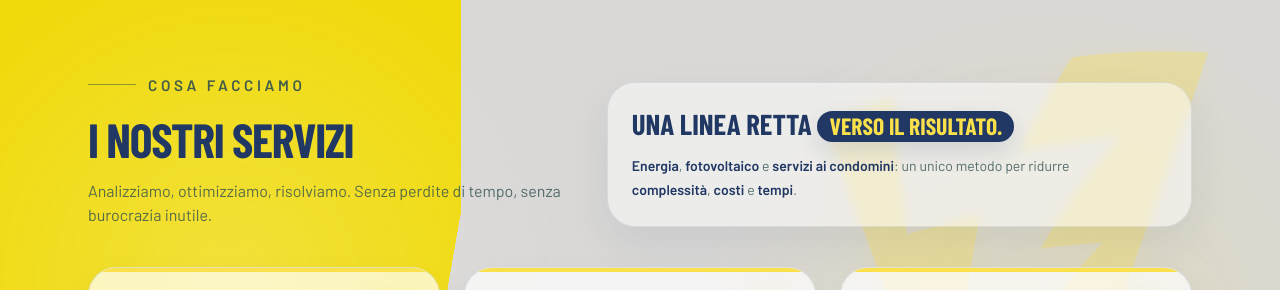
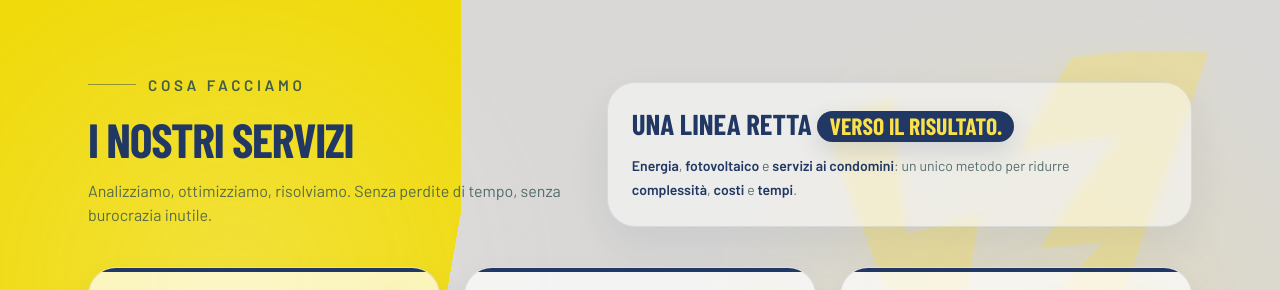
Before and after one commit to daviducciope/hurka, a plain HTML site: page preview.html in a window 1280 px wide. Shown: the part 814-1104 px from the top of the page. Drawn offline with nearby package versions, Linux system fonts and the light colour scheme; a web font is replaced by a local one.

Commit message:
Update hero section card styles to use brand navy for improved visual consistency

```diff
--- a/preview.html
+++ b/preview.html
@@ -360,7 +360,7 @@
 
         <div class="mt-10 grid gap-6 lg:grid-cols-3">
           <article class="group relative overflow-hidden rounded-[28px] border border-brand-navy/10 bg-white/70 p-7 shadow-[0_18px_36px_rgba(32,56,99,.08)] transition duration-300 hover:-translate-y-1 hover:border-brand-yellow/30 hover:bg-white/90">
-            <div class="pointer-events-none absolute inset-x-0 top-0 h-1 bg-brand-yellow"></div>
+            <div class="pointer-events-none absolute inset-x-0 top-0 h-1 bg-brand-navy"></div>
             <div class="flex items-start justify-between gap-4">
               <div>
                 <h3 class="font-display text-2xl font-extrabold uppercase text-brand-navy">Luce &amp; Gas</h3>
@@ -380,7 +380,7 @@
           </article>
 
           <article class="group relative overflow-hidden rounded-[28px] border border-brand-navy/10 bg-white/70 p-7 shadow-[0_18px_36px_rgba(32,56,99,.08)] transition duration-300 hover:-translate-y-1 hover:border-brand-yellow/30 hover:bg-white/90">
-            <div class="pointer-events-none absolute inset-x-0 top-0 h-1 bg-brand-yellow"></div>
+            <div class="pointer-events-none absolute inset-x-0 top-0 h-1 bg-brand-navy"></div>
             <div class="flex items-start justify-between gap-4">
               <div>
                 <h3 class="font-display text-2xl font-extrabold uppercase text-brand-navy">Efficientamento Energetico</h3>
@@ -399,7 +399,7 @@
           </article>
 
           <article class="group relative overflow-hidden rounded-[28px] border border-brand-navy/10 bg-white/70 p-7 shadow-[0_18px_36px_rgba(32,56,99,.08)] transition duration-300 hover:-translate-y-1 hover:border-brand-yellow/30 hover:bg-white/90">
-            <div class="pointer-events-none absolute inset-x-0 top-0 h-1 bg-brand-yellow"></div>
+            <div class="pointer-events-none absolute inset-x-0 top-0 h-1 bg-brand-navy"></div>
             <div class="flex items-start justify-between gap-4">
               <div>
                 <h3 class="font-display text-2xl font-extrabold uppercase text-brand-navy">Servizi ai Condomini</h3>
```
